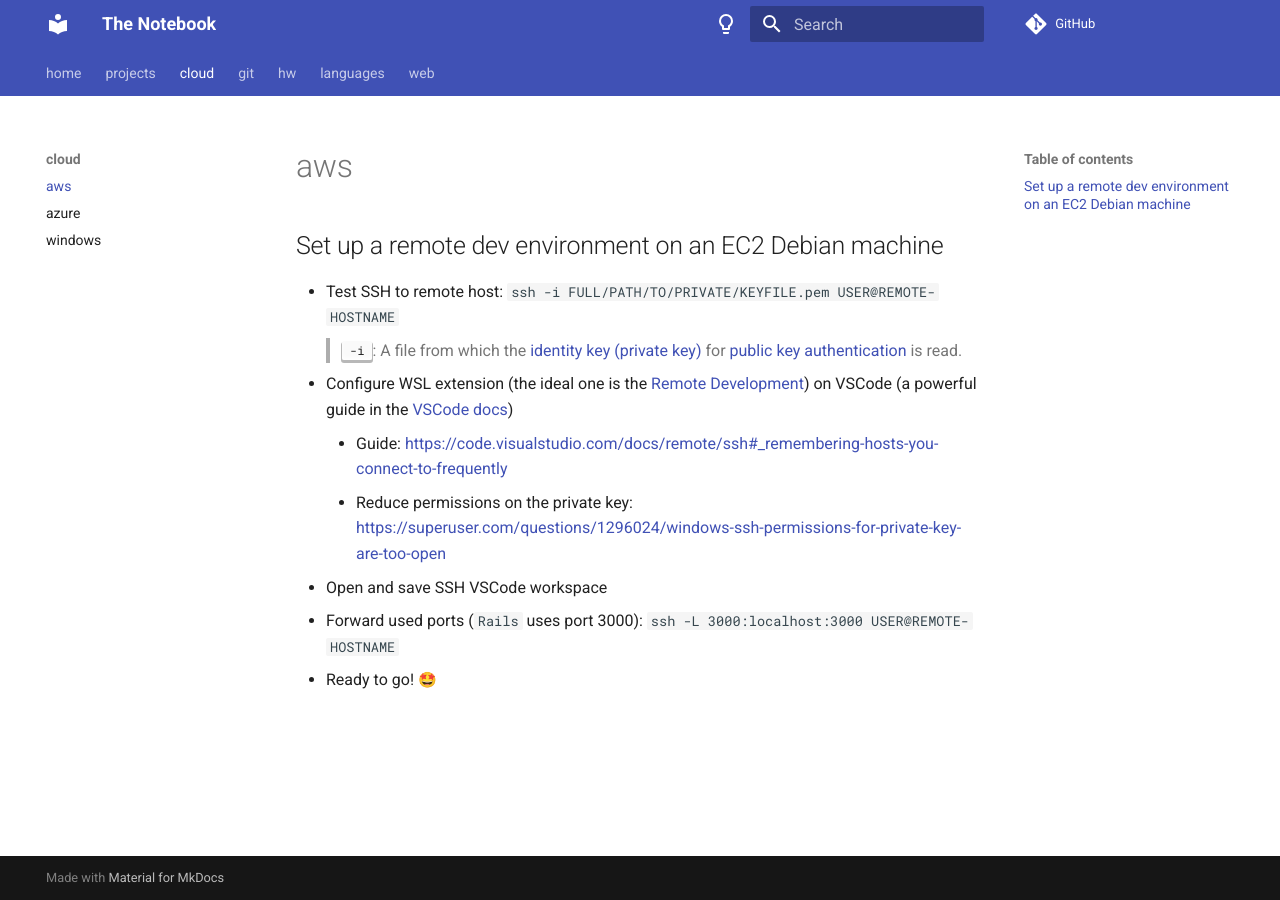
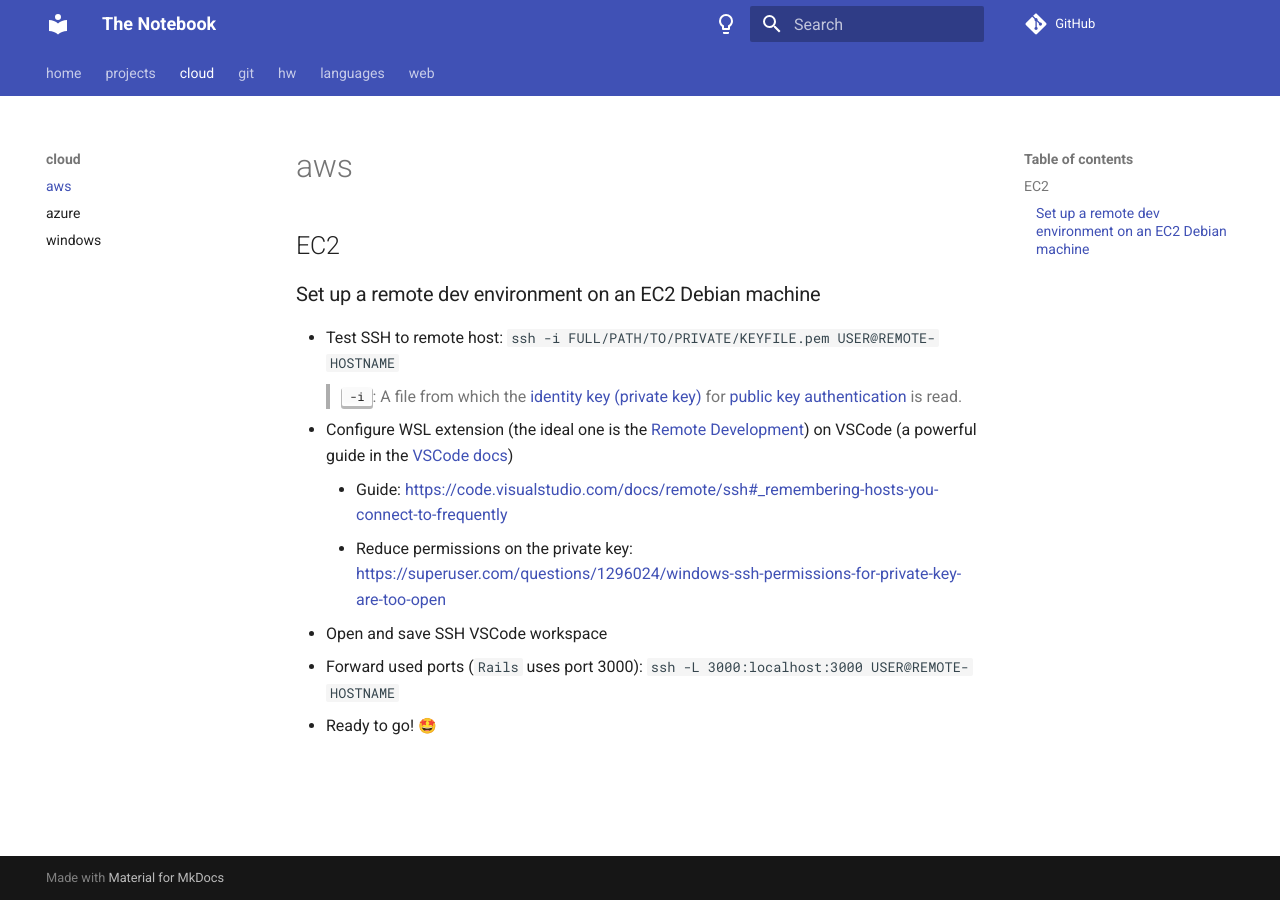
Before and after one commit to sannae/the-notebook, an MkDocs documentation site: the page built from docs/cloud/aws.md, in a window 1280 px wide. Built offline with MkDocs 1.6.1 and Material for MkDocs 9.7.7, drawn with Linux system fonts in a browser that asks for light colours; emoji names are drawn with the system emoji font; comment, search, counter and statistics services are not loaded.

```diff
--- a/docs/cloud/aws.md
+++ b/docs/cloud/aws.md
@@ -1,6 +1,8 @@
 # aws
 
-## Set up a remote dev environment on an EC2 Debian machine
+## EC2
+
+### Set up a remote dev environment on an EC2 Debian machine
 
 * Test SSH to remote host: `ssh -i FULL/PATH/TO/PRIVATE/KEYFILE.pem USER@REMOTE-HOSTNAME`
 > <kbd>-i</kbd>: A file from which the [identity key (private key)](https://www.ssh.com/academy/ssh/identity-key) for [public key authentication](https://www.ssh.com/academy/ssh/public-key-authentication) is read.
--- a/mkdocs.yml
+++ b/mkdocs.yml
@@ -12,7 +12,9 @@ nav:
   - hw:
     - raspberry: hw/raspberrypi3.md
   - languages:
+    - powershell: langs/powershell.md
     - python: langs/python.md
+    - tsql: langs/tsql.md
   - web:
     - django: web/django.md
     - rails: web/rails.md
```
Also changed, not shown: docs/projects.md (+5 -0 lines), docs/langs/powershell.md (added), docs/langs/tsql.md (added).
